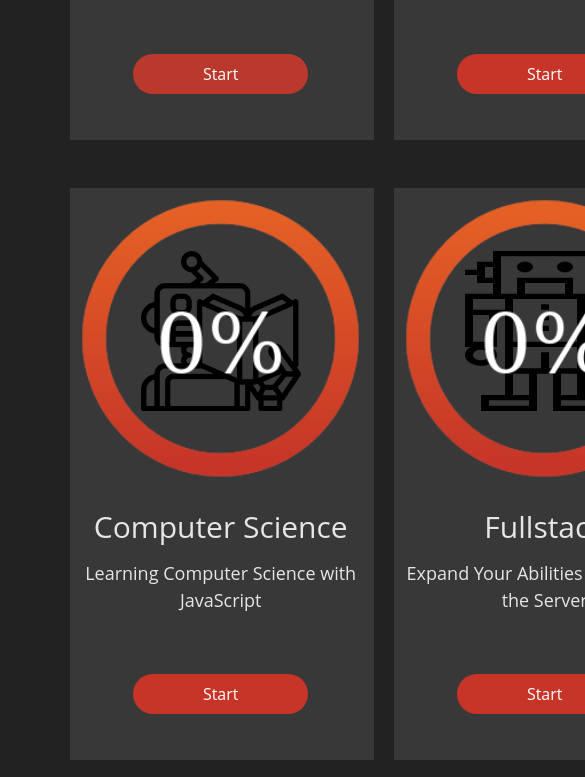
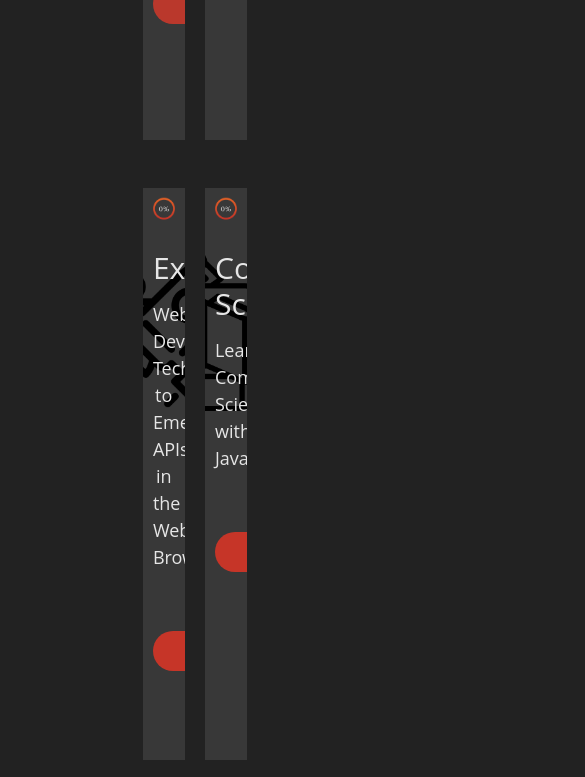
Before and after one commit to baluramk6/frontandmaster-clone, a plain HTML site: page learnpage.html in a window 390 px wide. Shown: the part 779-1556 px from the top of the page, 585 px wide, since content can reach past the window. Drawn offline with Linux system fonts and the light colour scheme.

Commit message:
shaquib has rewrite learnpage.css

```diff
--- a/style/learnpage.css
+++ b/style/learnpage.css
@@ -49,14 +49,28 @@ body {
     text-align: center;
 }
 #line{
-    width: 80%;
-    margin: auto;
+    width: 90%;
+   margin: auto;
 }
+
 .course{
     display: grid;
-    grid-template-columns: repeat(3,304px);
+    grid-template-columns: repeat(3,32%);
+    justify-content: center;
     grid-template-rows: repeat(2, 600px);
     grid-gap: 20px;
+}
+@media only screen and (min-width:0px) and (max-width:500px){
+    .course{
+     grid-template-columns: repeat(2,15%);
+    }
+
+}
+@media only screen and (min-width:501px) and (max-width:720px){
+    .course{
+     grid-template-columns: repeat(4,15%);
+    }
+
 }
 .course>div{
     /* border: 1px solid wheat; */
@@ -76,7 +90,7 @@ body {
 
 .Topic{
     display: grid;
-    grid-template-columns: repeat(3,304px);
+    grid-template-columns: repeat(3,32%);
     grid-template-rows: repeat(4, 600px);
     grid-gap: 20px;
 }
```
